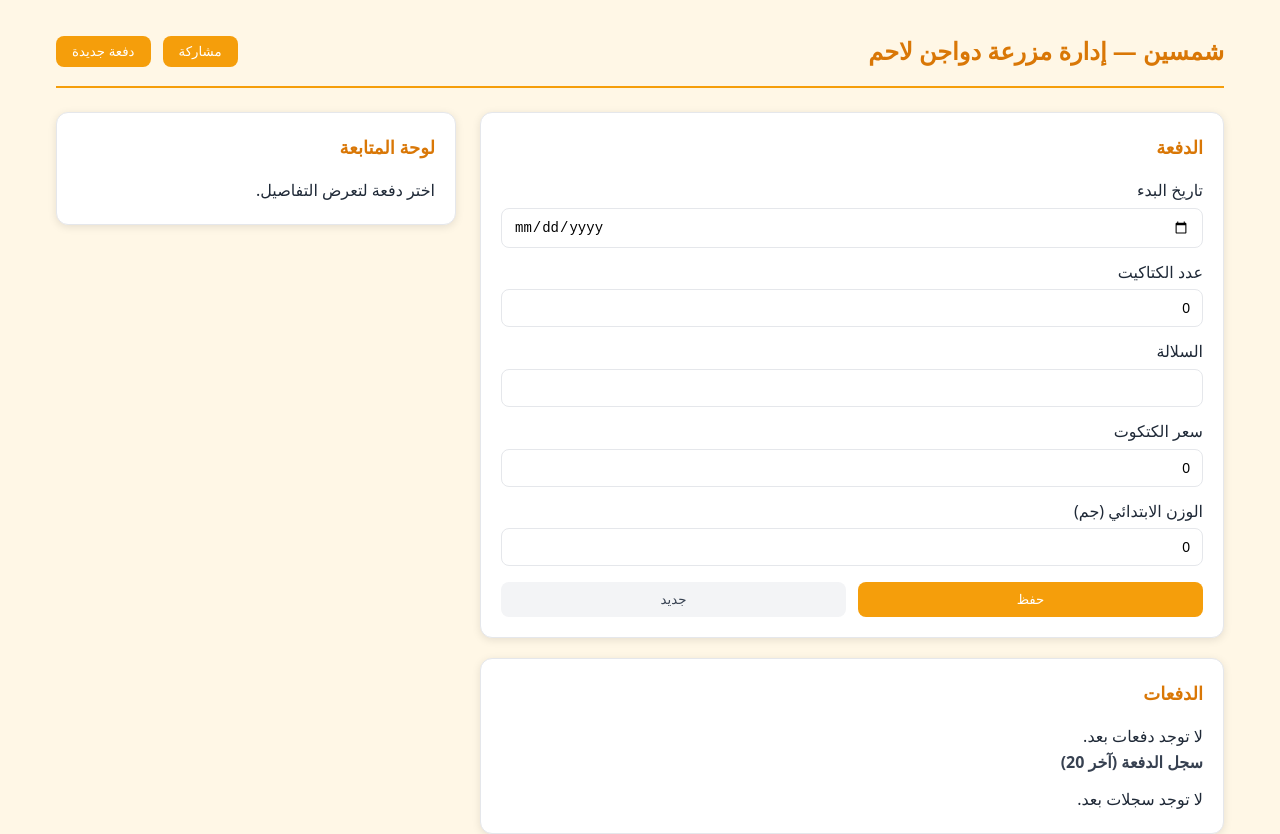
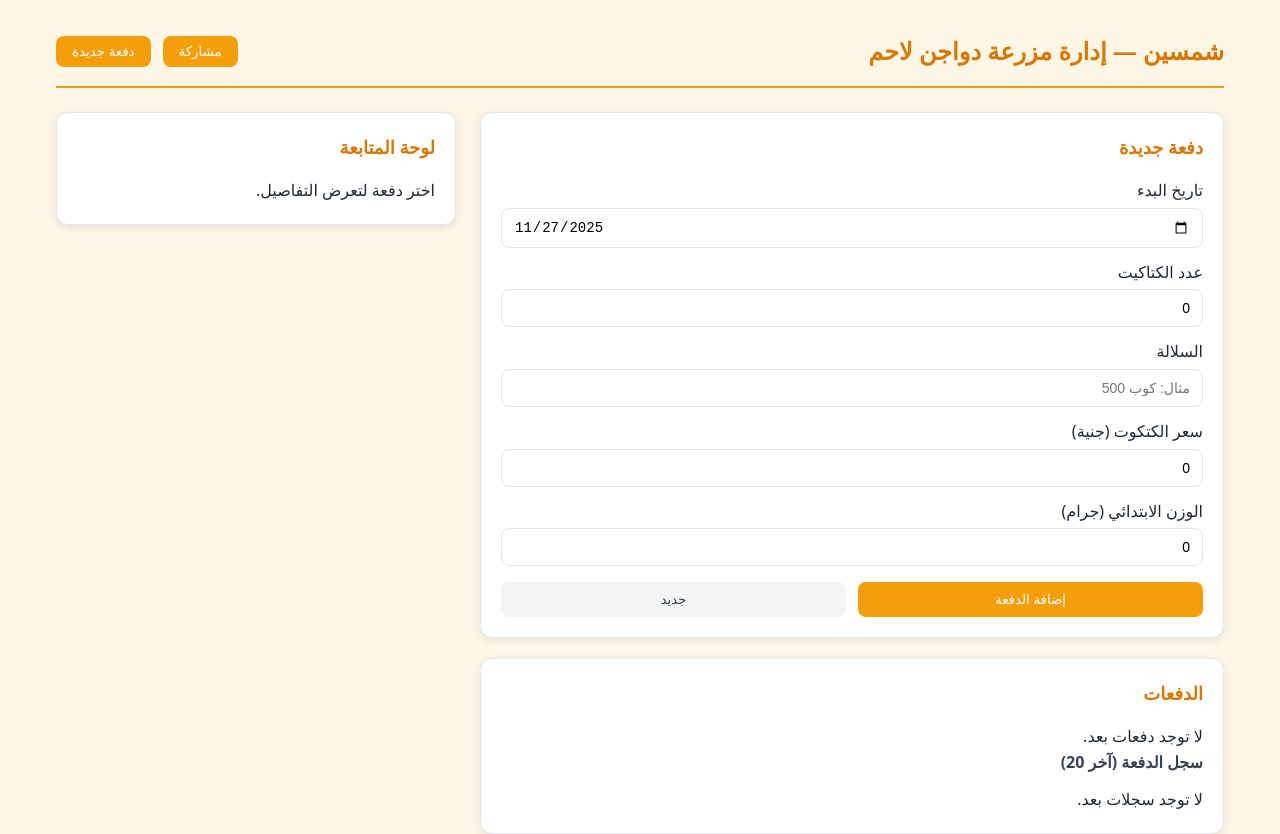
Before and after one commit to merosman91/Broiler-Farm-Manager, a React (Vite) app: page / in a window 1280 px wide. Shown: the top 834 px of the page. Built offline with nearby package versions, Linux system fonts and the light colour scheme.

Commit message:
Update BatchForm.jsx

```diff
--- a/src/components/BatchForm.jsx
+++ b/src/components/BatchForm.jsx
@@ -1,49 +1,141 @@
-import React, {useState, useEffect} from 'react'
-import { addBatch as dbAddBatch, getBatch as dbGetBatch } from '../lib/db'
+import React, { useState, useEffect } from 'react'
+import { updateBatch } from '../lib/db'
+import { calcCycleDay } from '../lib/dateUtils'
+import { useFarm } from '../context/FarmContext'
 
-export default function BatchForm({addBatch, activeBatchId, batches, setActiveBatchId, updateBatch}){
-  const empty = {start_date:'', chicks:0, breed:'', chick_price:0, start_weight:0}
-  const [form, setForm] = useState(empty)
+export default function BatchForm({ addBatch, activeBatchId, batches, setActiveBatchId }) {
+  const { dispatch } = useFarm()
+  const emptyForm = {
+    start_date: new Date().toISOString().split('T')[0],
+    chicks: 0,
+    breed: '',
+    chick_price: 0,
+    start_weight: 0
+  }
 
-  useEffect(()=>{
-    (async ()=>{
-      if(activeBatchId){
-        const b = await dbGetBatch(activeBatchId)
-        if(b) setForm(b)
-      } else setForm(empty)
-    })()
-  }, [activeBatchId])
+  const [form, setForm] = useState(emptyForm)
+  const [isEditing, setIsEditing] = useState(false)
 
-  async function handleSubmit(e){
+  useEffect(() => {
+    if (activeBatchId) {
+      const activeBatch = batches.find(b => b.id === activeBatchId)
+      if (activeBatch) {
+        setForm(activeBatch)
+        setIsEditing(true)
+      }
+    } else {
+      setForm(emptyForm)
+      setIsEditing(false)
+    }
+  }, [activeBatchId, batches])
+
+  async function handleSubmit(e) {
     e.preventDefault()
-    if(!form.start_date || !form.chicks) return alert('ادخل تاريخ البدء وعدد الكتاكيت')
-    if(activeBatchId){
-      await dbAddBatch({...form, id: activeBatchId})
-      alert('تم تحديث الدفعة')
-    } else {
-      await addBatch(form)
+
+    if (!form.start_date || !form.chicks || form.chicks <= 0) {
+      alert('يرجى إدخال تاريخ البدء وعدد الكتاكيت بشكل صحيح')
+      return
+    }
+
+    try {
+      if (isEditing && activeBatchId) {
+        // تحديث دفعة موجودة
+        const updatedBatch = { ...form, id: activeBatchId }
+        await updateBatch(updatedBatch)
+        dispatch({ type: 'UPDATE_BATCH', payload: updatedBatch })
+        alert('تم تحديث الدفعة بنجاح')
+      } else {
+        // إضافة دفعة جديدة
+        await addBatch(form)
+      }
+    } catch (error) {
+      console.error('Error saving batch:', error)
+      alert('حدث خطأ أثناء حفظ الدفعة')
     }
   }
 
-  async function addBatch(form){
-    await dbAddBatch(form)
-    // call parent if provided
-    if(typeof addBatch === 'function') addBatch(form)
-    alert('تم إضافة الدفعة')
-  }
+  const cycleDay = calcCycleDay(form.start_date)
 
   return (
     <form className="card" onSubmit={handleSubmit}>
-      <h3>الدفعة</h3>
-      <label>تاريخ البدء<input type="date" value={form.start_date} onChange={e=>setForm({...form,start_date:e.target.value})} /></label>
-      <label>عدد الكتاكيت<input type="number" value={form.chicks} onChange={e=>setForm({...form,chicks:parseInt(e.target.value||0)})} /></label>
-      <label>السلالة<input value={form.breed} onChange={e=>setForm({...form,breed:e.target.value})} /></label>
-      <label>سعر الكتكوت<input type="number" step="0.01" value={form.chick_price} onChange={e=>setForm({...form,chick_price:parseFloat(e.target.value||0)})} /></label>
-      <label>الوزن الابتدائي (جم)<input type="number" value={form.start_weight} onChange={e=>setForm({...form,start_weight:parseFloat(e.target.value||0)})} /></label>
+      <h3>{isEditing ? 'تعديل الدفعة' : 'دفعة جديدة'}</h3>
+
+      <label>
+        تاريخ البدء
+        <input
+          type="date"
+          value={form.start_date}
+          onChange={e => setForm({...form, start_date: e.target.value})}
+          required
+        />
+      </label>
+
+      <label>
+        عدد الكتاكيت
+        <input
+          type="number"
+          value={form.chicks}
+          onChange={e => setForm({...form, chicks: parseInt(e.target.value || 0)})}
+          min="1"
+          required
+        />
+      </label>
+
+      <label>
+        السلالة
+        <input
+          value={form.breed}
+          onChange={e => setForm({...form, breed: e.target.value})}
+          placeholder="مثال: كوب 500"
+        />
+      </label>
+
+      <label>
+        سعر الكتكوت (جنية)
+        <input
+          type="number"
+          step="0.01"
+          value={form.chick_price}
+          onChange={e => setForm({...form, chick_price: parseFloat(e.target.value || 0)})}
+        />
+      </label>
+
+      <label>
+        الوزن الابتدائي (جرام)
+        <input
+          type="number"
+          value={form.start_weight}
+          onChange={e => setForm({...form, start_weight: parseFloat(e.target.value || 0)})}
+        />
+      </label>
+
+      {isEditing && (
+        <div style={{
+          background: '#f0f9ff',
+          padding: '12px',
+          borderRadius: '8px',
+          marginBottom: '12px',
+          border: '1px solid #bae6fd'
+        }}>
+          <strong>عمر الدورة: اليوم {cycleDay}</strong>
+        </div>
+      )}
+
       <div className="row">
-        <button type="submit">حفظ</button>
-        <button type="button" onClick={()=>{ setActiveBatchId(null); setForm(empty) }}>جديد</button>
+        <button type="submit">
+          {isEditing ? 'تحديث الدفعة' : 'إضافة الدفعة'}
+        </button>
+        <button
+          type="button"
+          onClick={() => {
+            setActiveBatchId(null)
+            setForm(emptyForm)
+            setIsEditing(false)
+          }}
+        >
+          جديد
+        </button>
       </div>
     </form>
   )
-}
+            }
```
